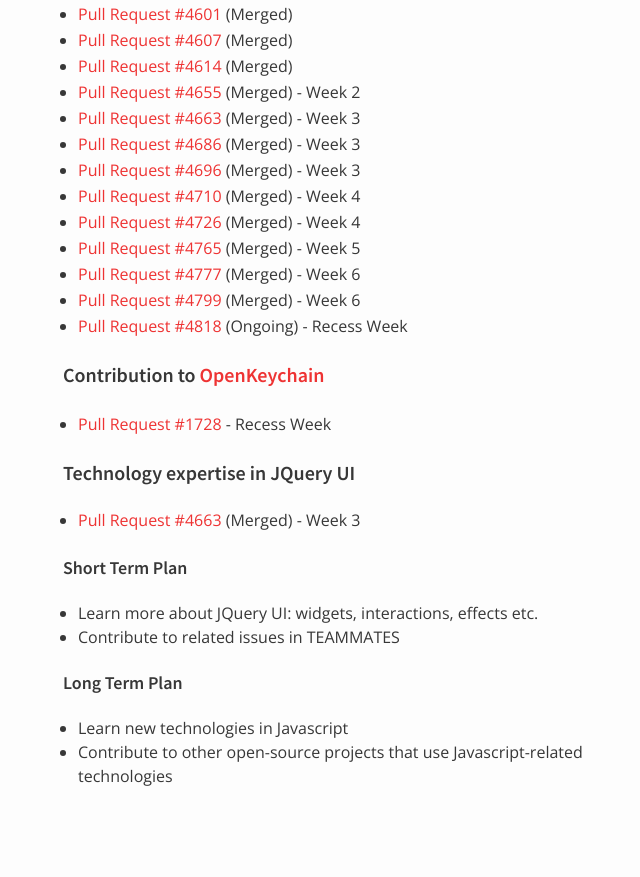
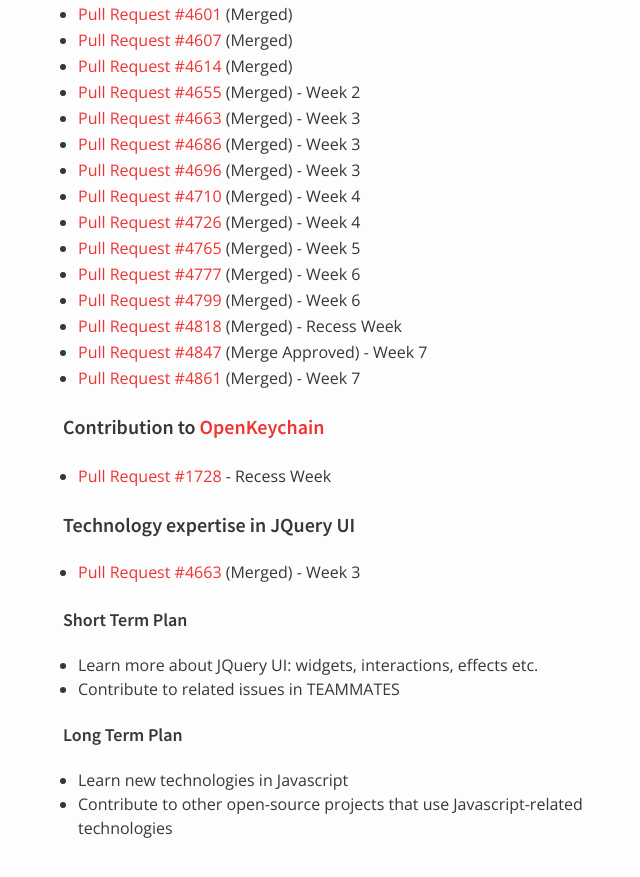
Before and after one commit to nus-oss/cs3281-AY1516S2-website, a Jekyll site: the page built from teams/teammates.md, in a window 1280 px wide and 900 px high, scrolled down 3318 px. Shown: the top 877 px of the window, without its empty margins (307-947 px from the left). Built offline with Jekyll 4.4.1, drawn with Linux system fonts in a browser that asks for light colours; before the commit the page ends 4166 px from its top, so only the background shows below that.

Commit message:
Update Yu Xuan's progress for Week 7

```diff
--- a/teams/teammates.md
+++ b/teams/teammates.md
@@ -120,7 +120,9 @@
  * [Pull Request #4765](https://github.com/TEAMMATES/repo/pull/4765) (Merged) - Week 5
  * [Pull Request #4777](https://github.com/TEAMMATES/repo/pull/4777) (Merged) - Week 6
  * [Pull Request #4799](https://github.com/TEAMMATES/repo/pull/4799) (Merged) - Week 6
- * [Pull Request #4818](https://github.com/TEAMMATES/repo/pull/4818) (Ongoing) - Recess Week
+ * [Pull Request #4818](https://github.com/TEAMMATES/repo/pull/4818) (Merged) - Recess Week
+ * [Pull Request #4847](https://github.com/TEAMMATES/repo/pull/4847) (Merge Approved) - Week 7
+ * [Pull Request #4861](https://github.com/TEAMMATES/repo/pull/4861) (Merged) - Week 7
 
 #### Contribution to [OpenKeychain](https://github.com/open-keychain/open-keychain)
  * [Pull Request #1728](https://github.com/open-keychain/open-keychain/pull/1728) - Recess Week
```
